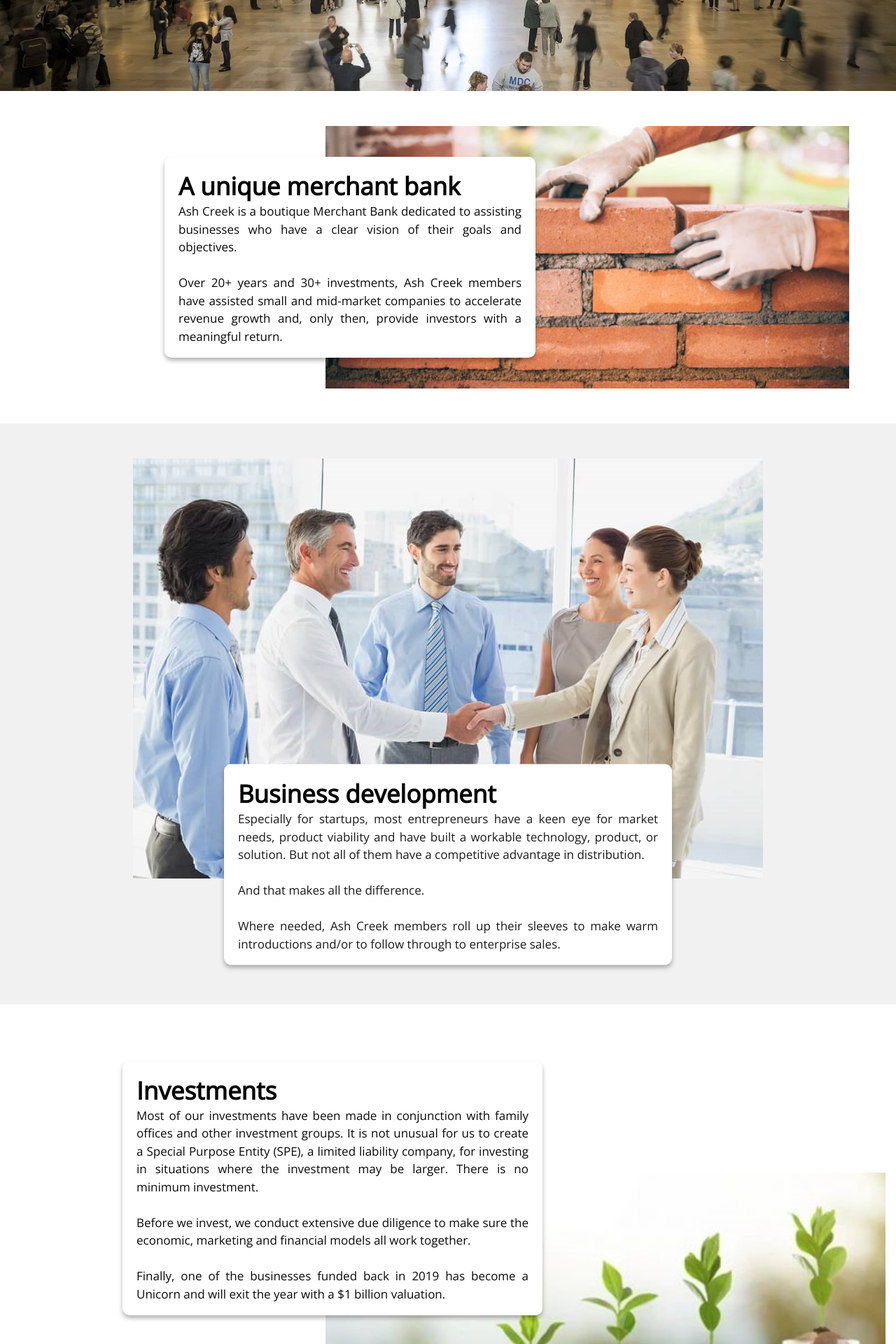
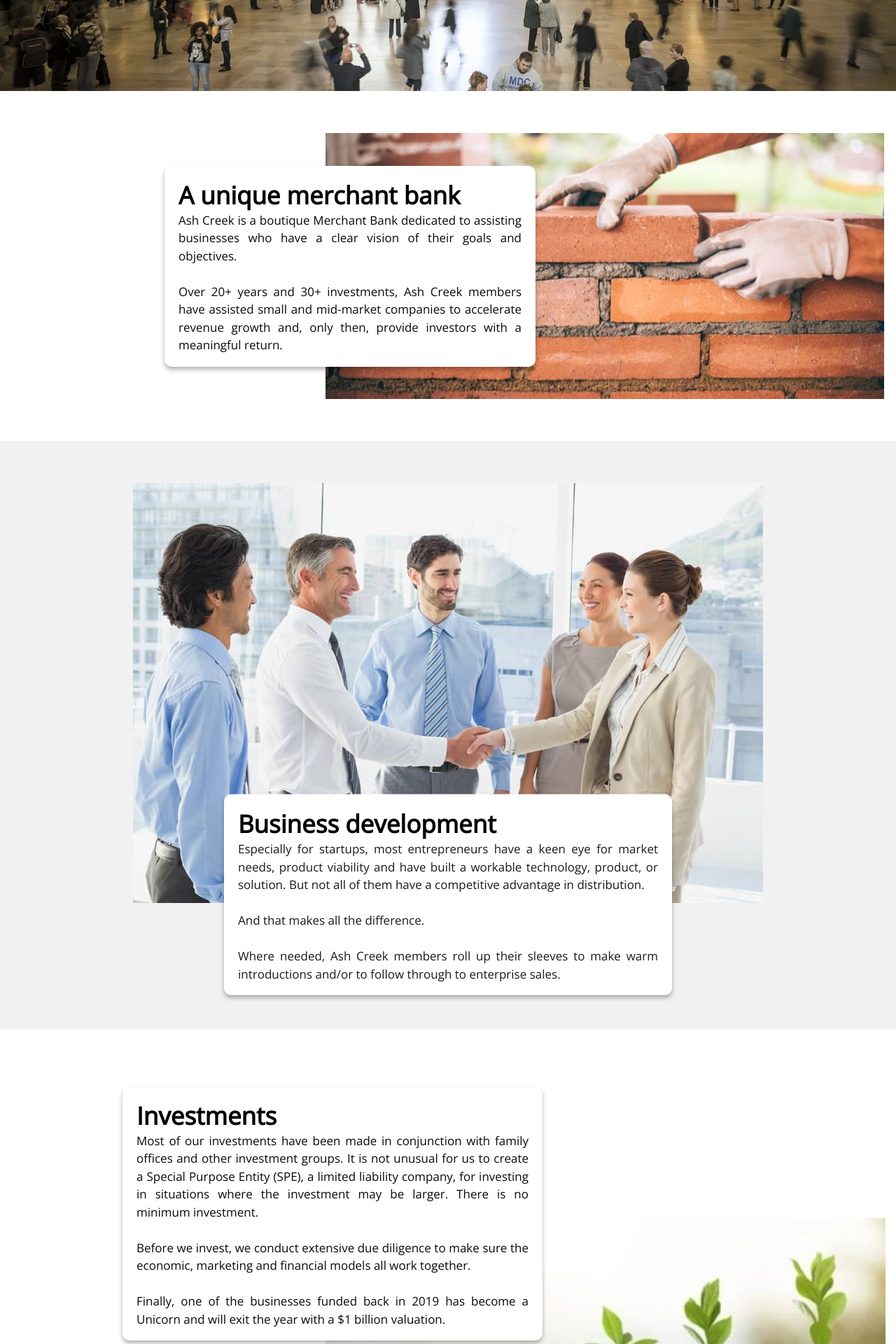
Before and after one commit to Lubwama-Emmanuel/ash_creek_react, a React (Create React App) app: page / in a window 1280 px wide. Shown: the part 580-2500 px from the top of the page at 70% size. Built offline with nearby package versions, Linux system fonts and the light colour scheme; the HTML template or start-up script is replaced by a standard one.

Commit message:
fix:(alittle resizing)

```diff
--- a/src/Components/BusinessModel.module.css
+++ b/src/Components/BusinessModel.module.css
@@ -2,14 +2,14 @@
 
 .sec_business {
   background-color: #f1f1f1;
-  height: 830px;
+  height: 840px;
 }
 .image_container {
   position: relative;
   display: flex;
   justify-content: center;
   align-items: center;
-  padding: 50px 15px;
+  padding: 60px 15px;
 }
 
 .text_container2 {
--- a/src/Components/Investments.module.css
+++ b/src/Components/Investments.module.css
@@ -17,7 +17,7 @@
   background-color: white;
   padding: 18px 20px;
   position: absolute;
-  margin-top: -355px; /*Adjust this value to move the text up or down*/
+  margin-top: -413px; /*Adjust this value to move the text up or down*/
   z-index: 1;
   /* height: 320px; */
   width: 600px;
@@ -46,7 +46,7 @@
   height: 400px;
 }
 .separator {
-  height: 140px;
+  height: 170px;
 }
 
 @media only screen and (max-width: 980px) {
--- a/src/Components/Merchant.module.css
+++ b/src/Components/Merchant.module.css
@@ -3,7 +3,7 @@
   position: relative;
   display: flex;
   align-items: center;
-  padding: 50px 15px;
+  padding: 60px 15px;
 }
 
 .text_container {
@@ -35,7 +35,7 @@
 .image {
   margin-left: 450px;
   width: 100%;
-  max-width: 750px; /* Adjust the desired width */
+  max-width: 800px; /* Adjust the desired width */
   max-height: 380px;
   height: auto;
 }
```
